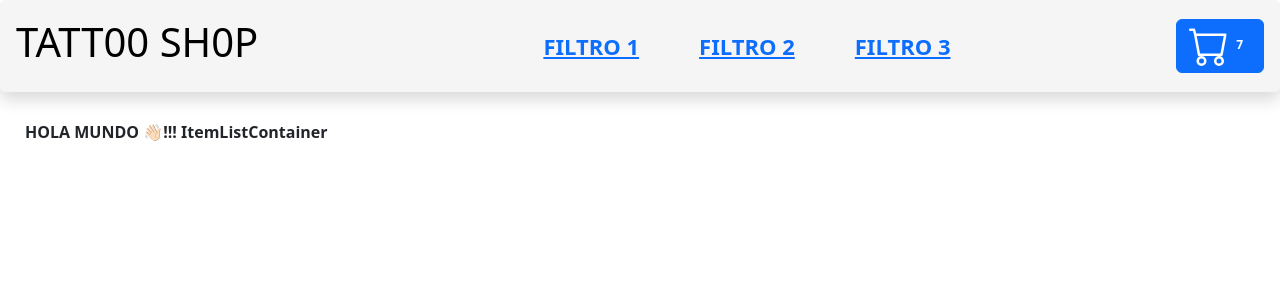
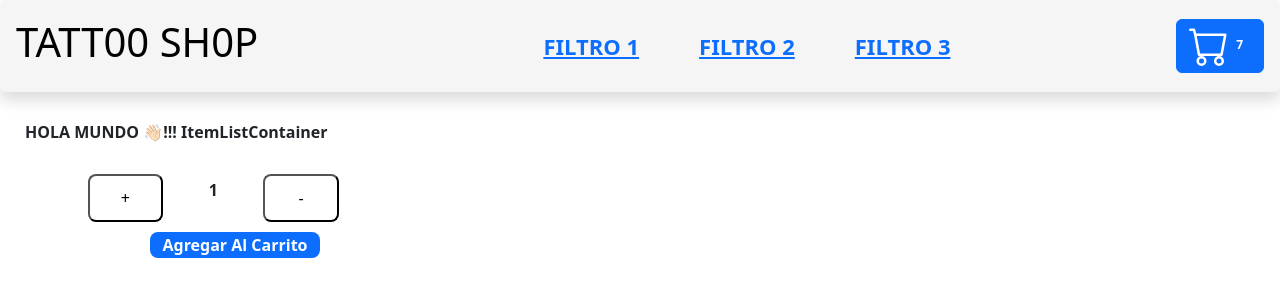
Before and after one commit to juanmusante/tienda-maquinas-react, a React (Create React App) app: page / in a window 1280 px wide. Shown: the top 300 px of the page. Built offline with nearby package versions, Linux system fonts and the light colour scheme.

Commit message:
agregado de contador con limitador de stock

```diff
--- a/src/App.js
+++ b/src/App.js
@@ -1,6 +1,6 @@
 import './App.css';
-import NavBar from './components/NavBar.js';
-import ItemListContainer from './components/ItemListContainer.js';
+import NavBar from './Components/NavBar.js';
+import ItemListContainer from './Containers/ItemListContainer.js';
 
 function App() {
   return (
--- a/src/components/ItemListContainer.js
+++ b/src/Containers/ItemListContainer.js
@@ -1,6 +1,14 @@
+
+import React from "react";
+import ItemCount from "../Components/ItemCount";
+
 const ItemListContainer = ({saludo}) => {
+
     return (
+        <>
         <div className="ItemListContainer">{saludo}</div>
+        <ItemCount stock="5" initial="1" />
+        </>
     );
 }
 
--- /dev/null
+++ b/src/Styles/ItemCount.css
@@ -0,0 +1,33 @@
+.counter{
+    padding-left: 25px;
+    margin-top: 30px;
+}
+.view{
+    top: 0;
+    left: 0;
+    display: flex;
+    justify-content: space-between;
+    align-items: center;
+    padding: 0 5%;
+    font-weight: bold;
+    width: 30%;
+}
+.button{
+    border-radius: 8px;
+    padding: 10px;
+    width: 30%;
+    background-color: white;
+}
+.buttonShop{
+    margin-top: 10px;
+    border-radius: 8px;
+    border-width: 0;
+    width: 170px;
+    margin-left: 125px;
+    background-color: #0d6efd;
+    color: white;
+    font-weight: bold;
+}
+.text{
+    text-align: justify;
+}
--- /dev/null
+++ b/src/components/ItemCount.js
@@ -0,0 +1,40 @@
+import React, {useState} from 'react'
+
+export function ItemCount({stock, initial}) {
+    const [number, setNumber] = useState (parseInt(initial));
+
+    const incraese = () => {
+        while (stock > number)
+        if (stock > 0){
+            setNumber(number + 1)
+            break;
+        }
+    }
+    const decrease = () => {
+        while (number <= stock && number > 0)
+        if (stock > 0){
+            setNumber(number - 1)
+            break;
+        }
+    }
+    const onAdd = () => {
+        stock = (stock - number);
+        if(number === 0){
+            alert('No hay cantidad seleccionada')
+        } else {
+            alert(`Se agregaron al carrito ${number} unidades`);
+        }
+        console.log(stock)
+    }
+
+    return (
+        <nav className='counter'>
+            <div className='view'>
+                <button className='button' onClick={incraese}> + </button><p className='text'>{number}</p><button className='button' onClick={decrease}> - </button>
+            </div>
+            <button className='buttonShop' onClick={onAdd}>Agregar Al Carrito</button>
+        </nav>
+    );
+}
+
+export default ItemCount;
--- a/src/index.js
+++ b/src/index.js
@@ -3,7 +3,8 @@ import ReactDOM from 'react-dom/client';
 import './index.css';
 import App from './App';
 import './Styles/NavBar.css';
-import './Styles/ItemListContainer.css'
+import './Styles/ItemListContainer.css';
+import './Styles/ItemCount.css';
 
 
 const root = ReactDOM.createRoot(document.getElementById('root'));
```
